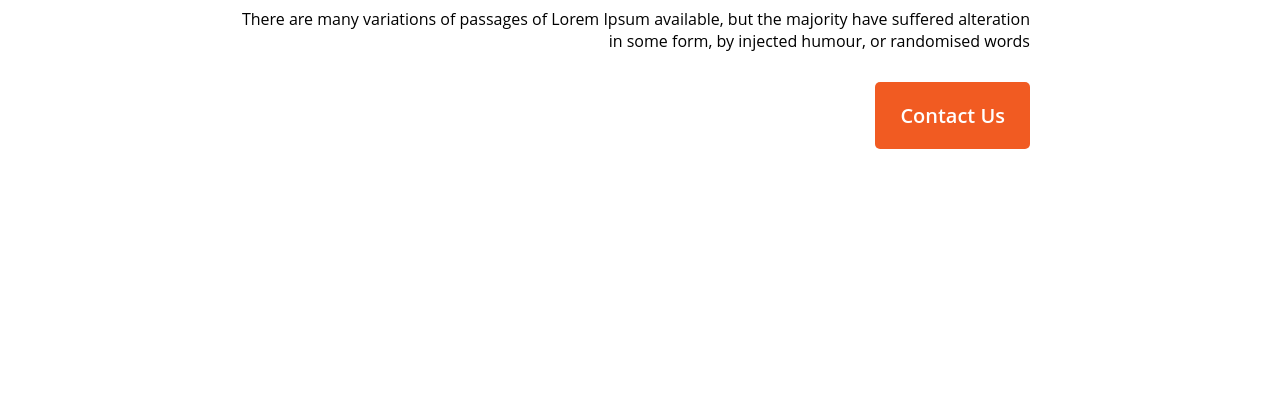
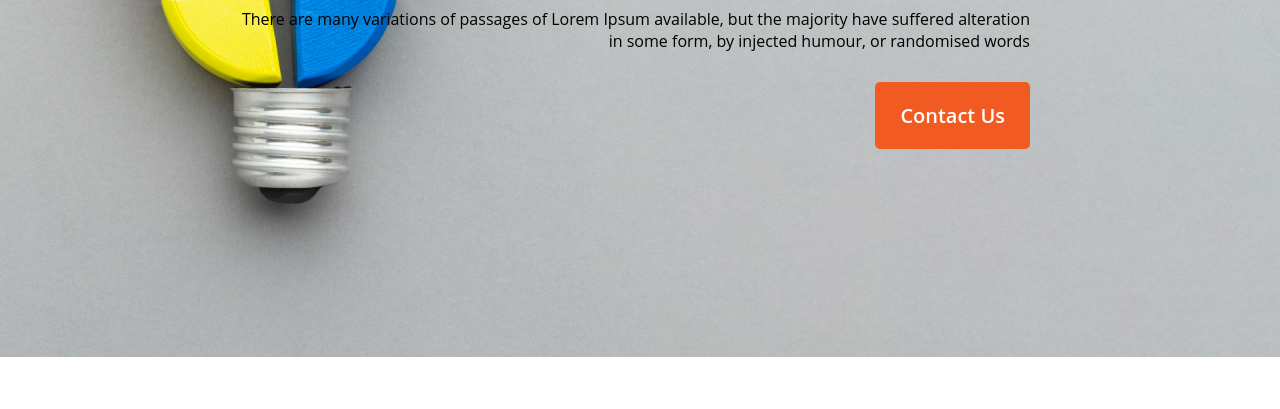
Before and after one commit to sabbosachidurjoy/new-year-new-design, a plain HTML site: page index.html in a window 1280 px wide. Shown: the part 452-861 px from the top of the page. Drawn offline with Linux system fonts and the light colour scheme; the site is published under a folder, as on GitHub Pages, so addresses that start at the root find nothing.

Commit message:
added banner

```diff
--- a/style.css
+++ b/style.css
@@ -7,7 +7,7 @@
 .banner-container {
     width: 1600px;
     height: 809px;
-    background-image: url(/images/banner/banner2.png);
+    background-image: url(./images/banner/banner2.png);
     text-align: right;
     align-items: center;
 }
```
Also changed, not shown: index.html (+1 -0 lines).
